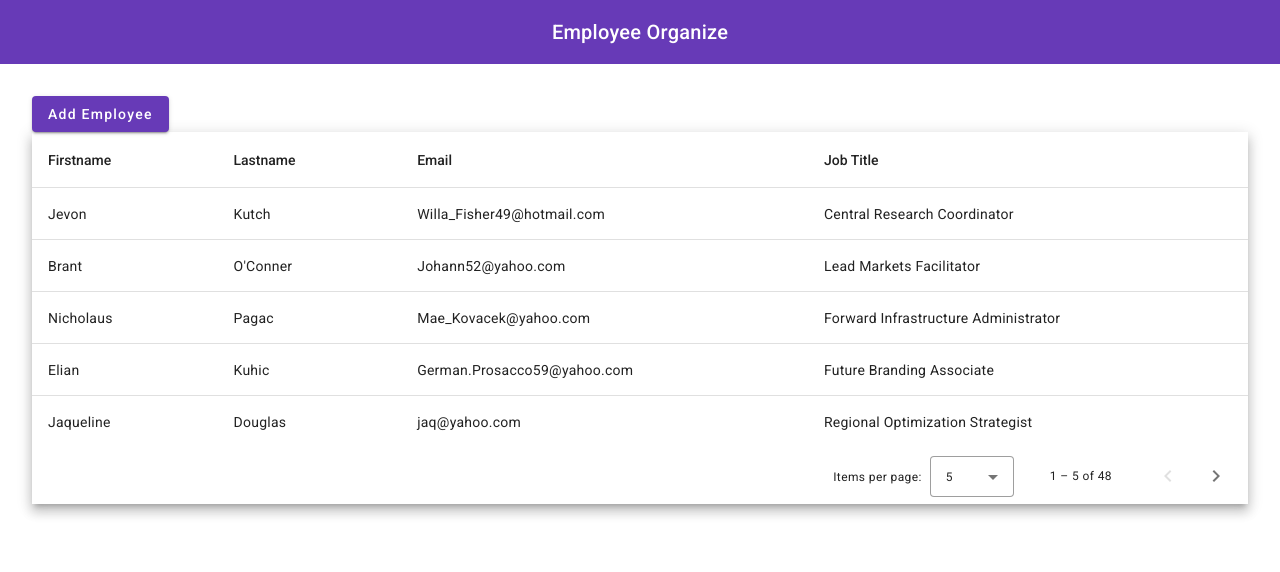
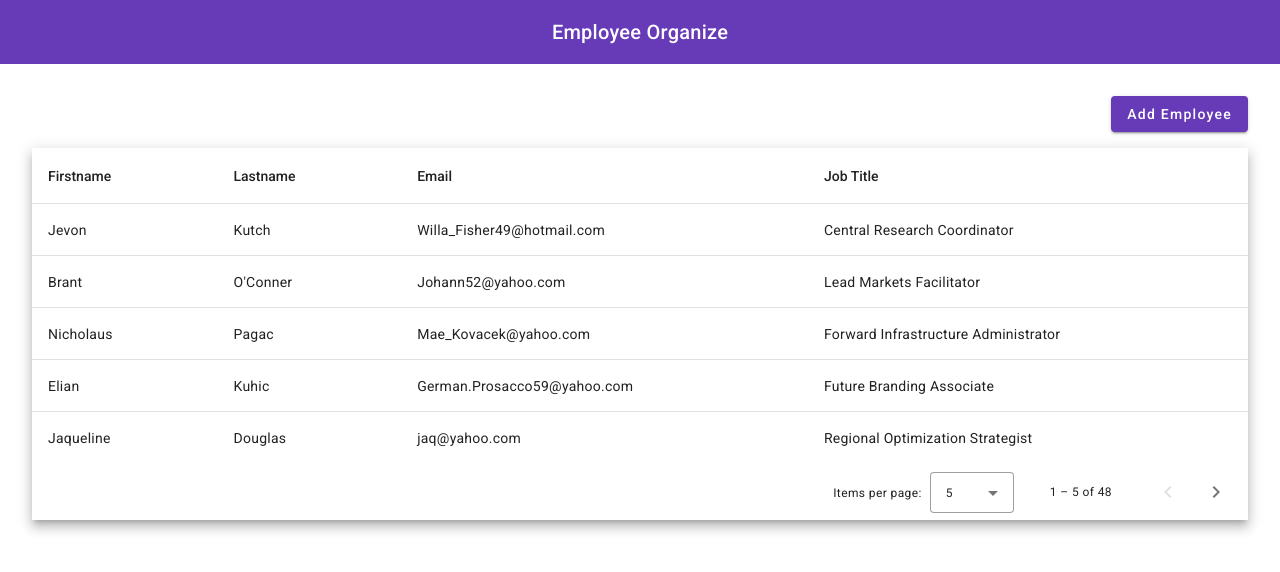
Before and after one commit to laska-adief/employee-organize, an Angular app: page /employee/list in a window 1280 px wide. Shown: the top 572 px of the page. Built offline with nearby package versions, Linux system fonts and the light colour scheme; data requests are answered from the project's data file; sample sign-in values are in the browser's storage.

Commit message:
[Employee Organize] imstyling button add employee in employee-list component

```diff
--- a/src/app/pages/employee/employee-list/employee-list.component.scss
+++ b/src/app/pages/employee/employee-list/employee-list.component.scss
@@ -1,3 +1,8 @@
 .container {
   padding: 2rem;
+
+  .buttons {
+    margin-bottom: 1rem;
+    text-align: right;
+  }
 }
```
